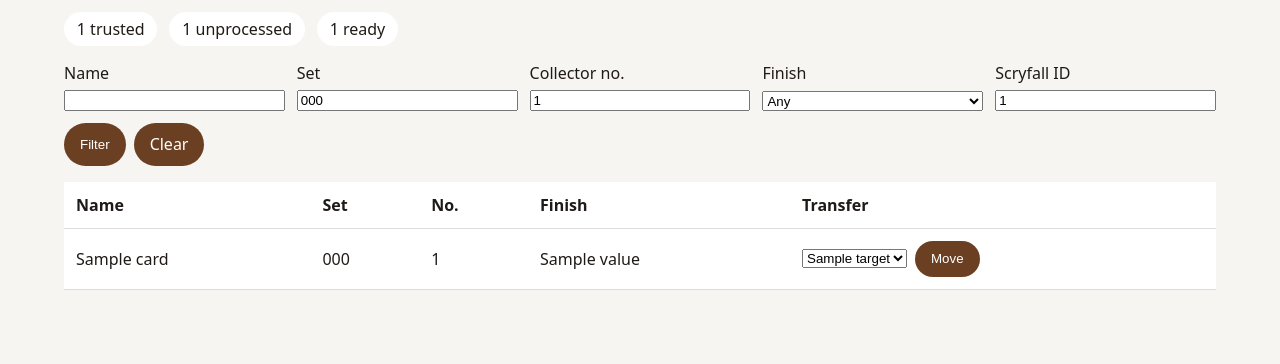
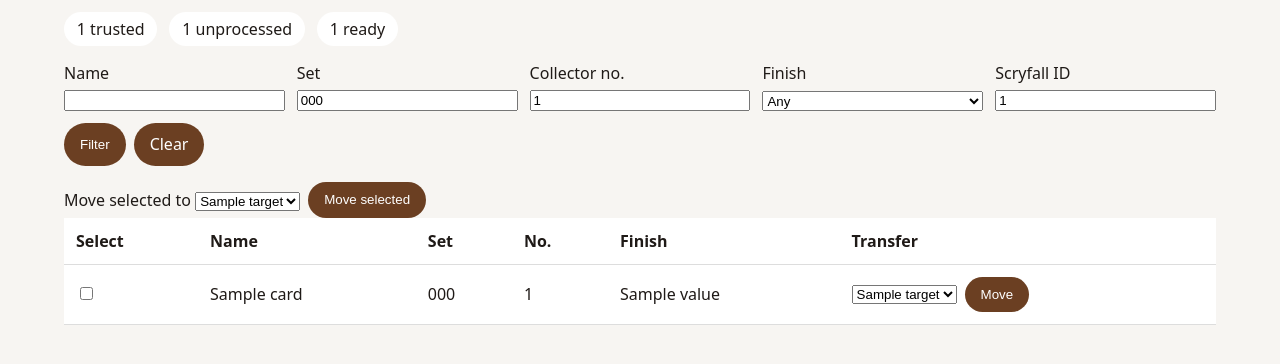
Before and after one commit to schaffer2013/magic-the-collecting, a FastAPI app: template src/registration_service/templates/collection_detail.html in a window 1280 px wide. Shown: the part 203-567 px from the top of the page. Run offline with FastAPI, Linux system fonts and the light colour scheme; the template is opened without the code that fills it: most values are stand-ins (such as "Sample title", 1, 10 or a date in 2020).

Commit message:
Add batch transfer controls to collection UI

```diff
--- a/src/registration_service/templates/collection_detail.html
+++ b/src/registration_service/templates/collection_detail.html
@@ -44,11 +44,25 @@
   </div>
 </form>
 <div class="table-wrap">
+{% if transfer_targets %}
+<form id="batch-transfer-form" class="inline-actions">
+  <label>
+    Move selected to
+    <select name="target_collection_id">
+      {% for target in transfer_targets %}
+      <option value="{{ target.collection_id }}">{{ target.name }}</option>
+      {% endfor %}
+    </select>
+  </label>
+  <button type="submit">Move selected</button>
+</form>
+{% endif %}
 <table>
-  <thead><tr><th>Name</th><th>Set</th><th>No.</th><th>Finish</th><th>Transfer</th></tr></thead>
+  <thead><tr><th>Select</th><th>Name</th><th>Set</th><th>No.</th><th>Finish</th><th>Transfer</th></tr></thead>
   <tbody>
   {% for card in cards %}
     <tr>
+      <td><input type="checkbox" class="card-select" value="{{ card.collection_card_id }}" aria-label="Select {{ card.name }}"></td>
       <td>{{ card.name }}</td>
       <td>{{ card.set_code }}</td>
       <td>{{ card.collector_number }}</td>
@@ -77,6 +91,7 @@
 {% block scripts %}
 <script>
 const transferStatus = document.querySelector("#transfer-status");
+const batchTransferForm = document.querySelector("#batch-transfer-form");
 document.querySelectorAll(".transfer-form").forEach((form) => {
   form.addEventListener("submit", async (event) => {
     event.preventDefault();
@@ -95,5 +110,29 @@ document.querySelectorAll(".transfer-form").forEach((form) => {
     }
   });
 });
+if (batchTransferForm) {
+  batchTransferForm.addEventListener("submit", async (event) => {
+    event.preventDefault();
+    const selected = [...document.querySelectorAll(".card-select:checked")];
+    if (selected.length === 0) {
+      transferStatus.textContent = "Select at least one card.";
+      return;
+    }
+    const response = await fetch("/collection-cards/transfer", {
+      method: "POST",
+      headers: {"Content-Type": "application/json"},
+      body: JSON.stringify({
+        collection_card_ids: selected.map((item) => item.value),
+        target_collection_id: batchTransferForm.elements.target_collection_id.value,
+      }),
+    });
+    if (response.ok) {
+      transferStatus.textContent = "Selected cards moved.";
+      selected.forEach((item) => item.closest("tr").remove());
+    } else {
+      transferStatus.textContent = `Batch transfer failed (${response.status}).`;
+    }
+  });
+}
 </script>
 {% endblock %}
```
Also changed, not shown: ROADMAP.md (+1 -1 lines), tests/test_api.py (+1 -0 lines), README.md.
